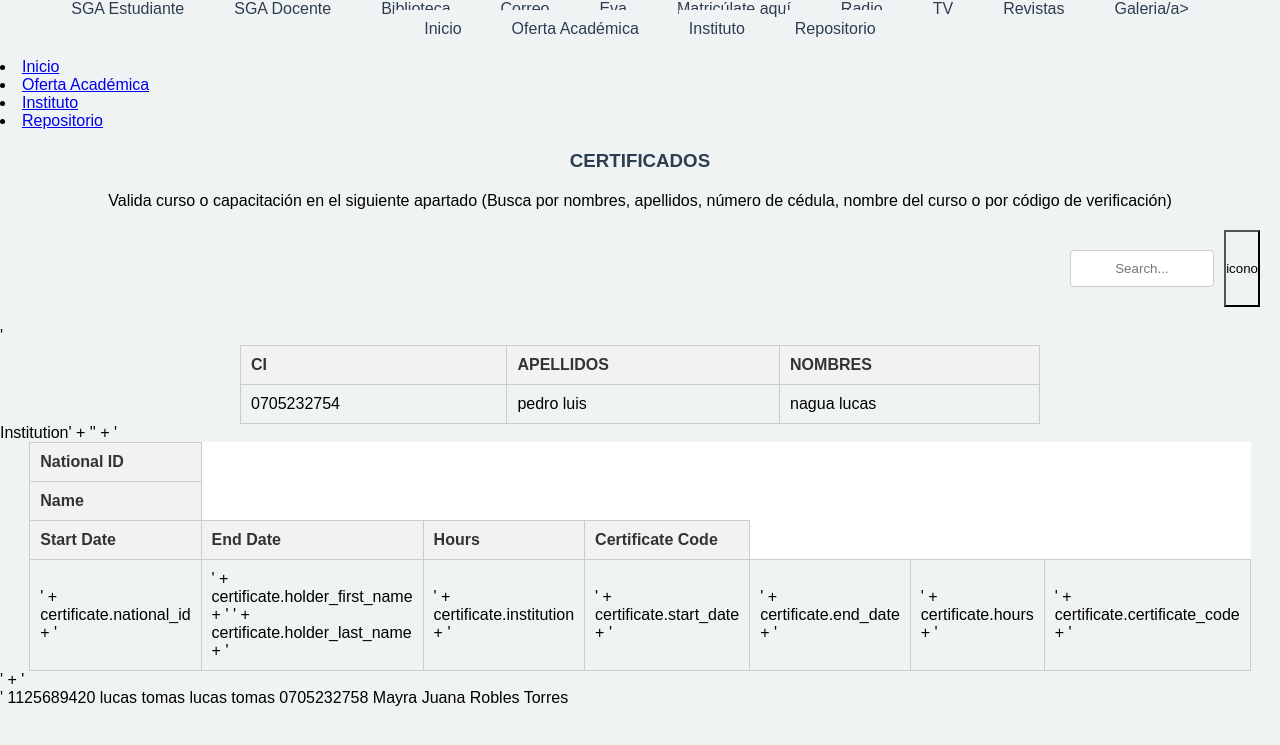
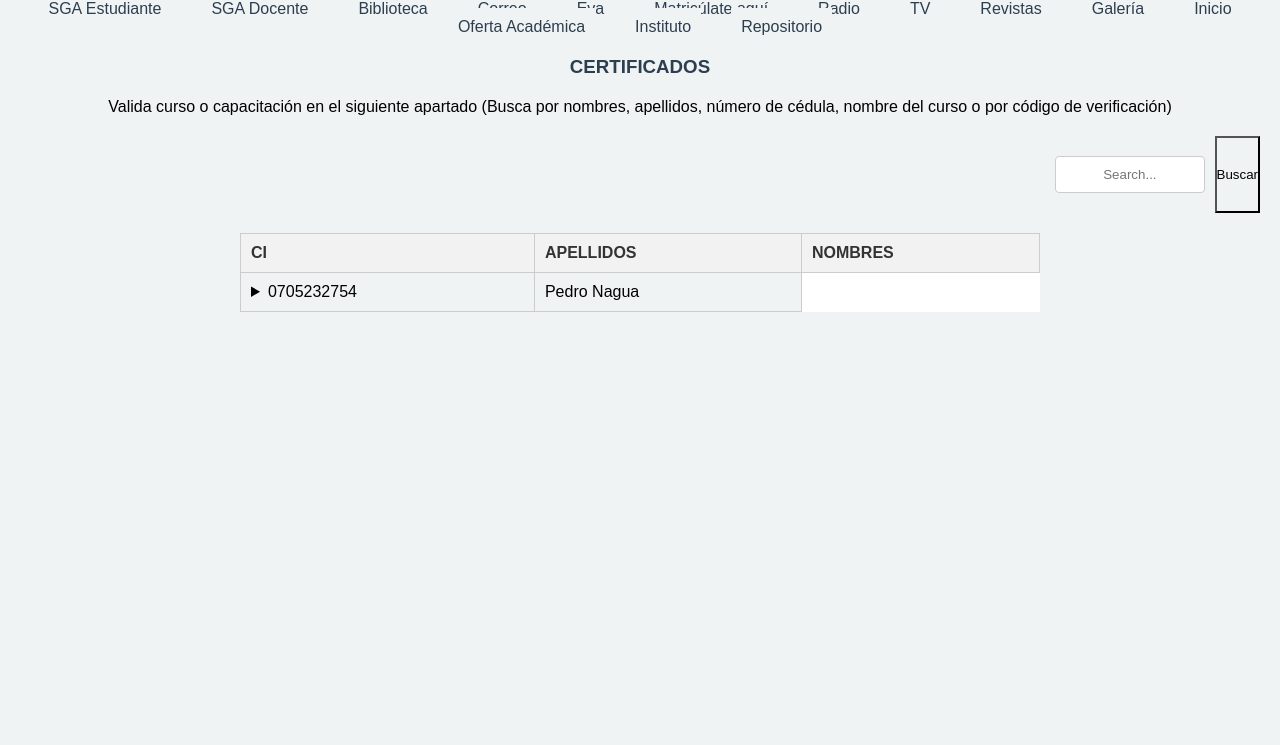
Before and after one commit to jmarquez202/certificates, a Django app: page / in a window 1280 px wide. Shown: the top 745 px of the page. Run offline with Django 5.2, Linux system fonts and the light colour scheme.

Commit message:
html
cambios en index

```diff
--- a/templates/certificates/index.html
+++ b/templates/certificates/index.html
@@ -22,12 +22,6 @@
             color: black;
             border: 1px solid #ccc;
             border-radius: 4px;
-        }
-
-        #institution {
-            color: #333;
-            text-align: center;
-            padding: 20px 0;
         }
 
         nav {
@@ -64,54 +58,6 @@
             margin-top: 20px;
         }
 
-        #list {
-            display: flex;
-            justify-content: center;
-            flex-direction: column;
-            align-items: center;
-        }
-
-        #list table {
-            border-collapse: collapse;
-            width: 100%;
-            max-width: 800px;
-            margin: 20px 0;
-            background-color: #fff;
-        }
-
-        #list th, #list td {
-            border: 1px solid #ccc;
-            padding: 8px;
-            text-align: left;
-        }
-
-        #list th {
-            background-color: #f2f2f2;
-        }
-
-        details {
-            width: 100%;
-            margin-bottom: 10px;
-        }
-
-        h3 {
-            color: #2c3e50;
-            text-align: center;
-            margin: 20px 0;
-        }
-
-        p {
-            text-align: center;
-            margin-bottom: 20px;
-
-        }
-        <style>
-        body {
-            background-color: #f0f3f4;
-            font-family: 'Arial', sans-serif;
-            margin: 20px;
-        }
-
         table {
             border-collapse: collapse;
             width: 100%;
@@ -138,7 +84,17 @@
         tr:hover {
             background-color: #e0e0e0;
         }
-    </style>
+
+        h3 {
+            color: #2c3e50;
+            text-align: center;
+            margin: 20px 0;
+        }
+
+        p {
+            text-align: center;
+            margin-bottom: 20px;
+        }
     </style>
 </head>
 <body>
@@ -154,19 +110,13 @@
         <li><a href="radio">Radio</a></li>
         <li><a href="tv">TV</a></li>
         <li><a href="Revistas">Revistas</a></li>
-        <li><a href="Galeria">Galeria/a></li>
+        <li><a href="Galeria">Galería</a></li>
         <li><a href="inicio">Inicio</a></li>
         <li><a href="ofertas-academicas">Oferta Académica</a></li>
         <li><a href="instituto">Instituto</a></li>
         <li><a href="repositorio">Repositorio</a></li>
     </ul>
 </nav>
-<div>
-    <li><a href="inicio">Inicio</a></li>
-        <li><a href="ofertas-academicas">Oferta Académica</a></li>
-        <li><a href="instituto">Instituto</a></li>
-        <li><a href="repositorio">Repositorio</a></li>
-
 
 <div>
     <h3>CERTIFICADOS</h3>
@@ -176,9 +126,7 @@
 <div style="display: flex; justify-content: flex-end; align-items: center; margin: 20px;">
     <form method="GET" action="" id="searchForm" style="display: flex;">
         <input type="text" name="q" id="searchInput" placeholder="Search..." autocomplete="off" style="margin-right: 10px;">
-        <span class="fooicon fooicon-search"></span>
-        <button type="submit" class="btn btn-primary">icono</button>
-
+        <button type="submit" class="btn btn-primary">Buscar</button>
     </form>
 </div>
 
@@ -192,33 +140,20 @@
     </thead>
     <tbody>
         <tr>
-            <td>0705232754</td>
-            <td>pedro luis</td>
-            <td>nagua lucas</td>
-            '<table><tr><th>National ID</th><tr><th>Name</th></tr>Institution</th><th>Start Date</th><th>End Date</th><th>Hours</th><th>Certificate Code</th></tr>' +
-                '<tr><td>' + certificate.national_id + '</td><td>' + certificate.holder_first_name + ' ' + certificate.holder_last_name + '</td><td>' + certificate.institution + '</td><td>' + certificate.start_date + '</td><td>' + certificate.end_date + '</td><td>' + certificate.hours + '</td><td>' + certificate.certificate_code + '</td></tr>' +
-                '</table></div>' +
-                '</details><br>'
-
-
-
-
-
-
-        </tr>
-        <tr>
-            <td>1125689420</td>
-            <td>lucas tomas</td>
-            <td>lucas tomas</td>
-        </tr>
-        <tr>
-            <td>0705232758 </td>
-            <td>Mayra Juana</td>
-            <td>Robles Torres</td>
+            <td>
+                <details>
+                    <summary >0705232754</summary>
+                    <p><strong>Institución:</strong> Nagua Lucas</p>
+                    <p><strong>Fecha Inicio:</strong> 2024-01-01</p>
+                    <p><strong>Fecha Fin:</strong> 2024-12-31</p>
+                    <p><strong>Horas:</strong> 100</p>
+                    <p><strong>Código Certificado:</strong> ABC123</p>
+                </details>
+            </td>
+            <td>Pedro Nagua</td>
         </tr>
     </tbody>
 </table>
-
 
 <div id="resultsList"></div>
 
```
